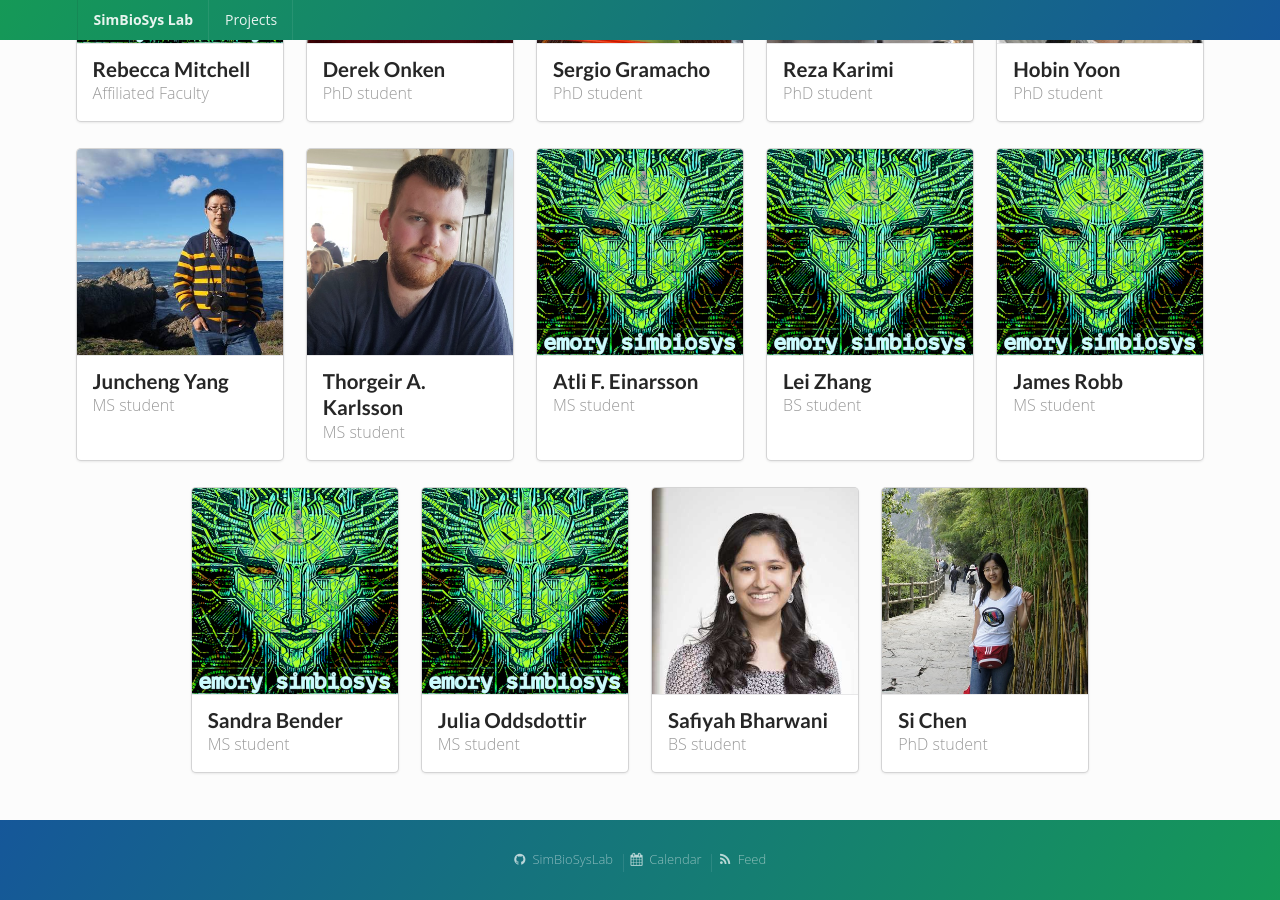
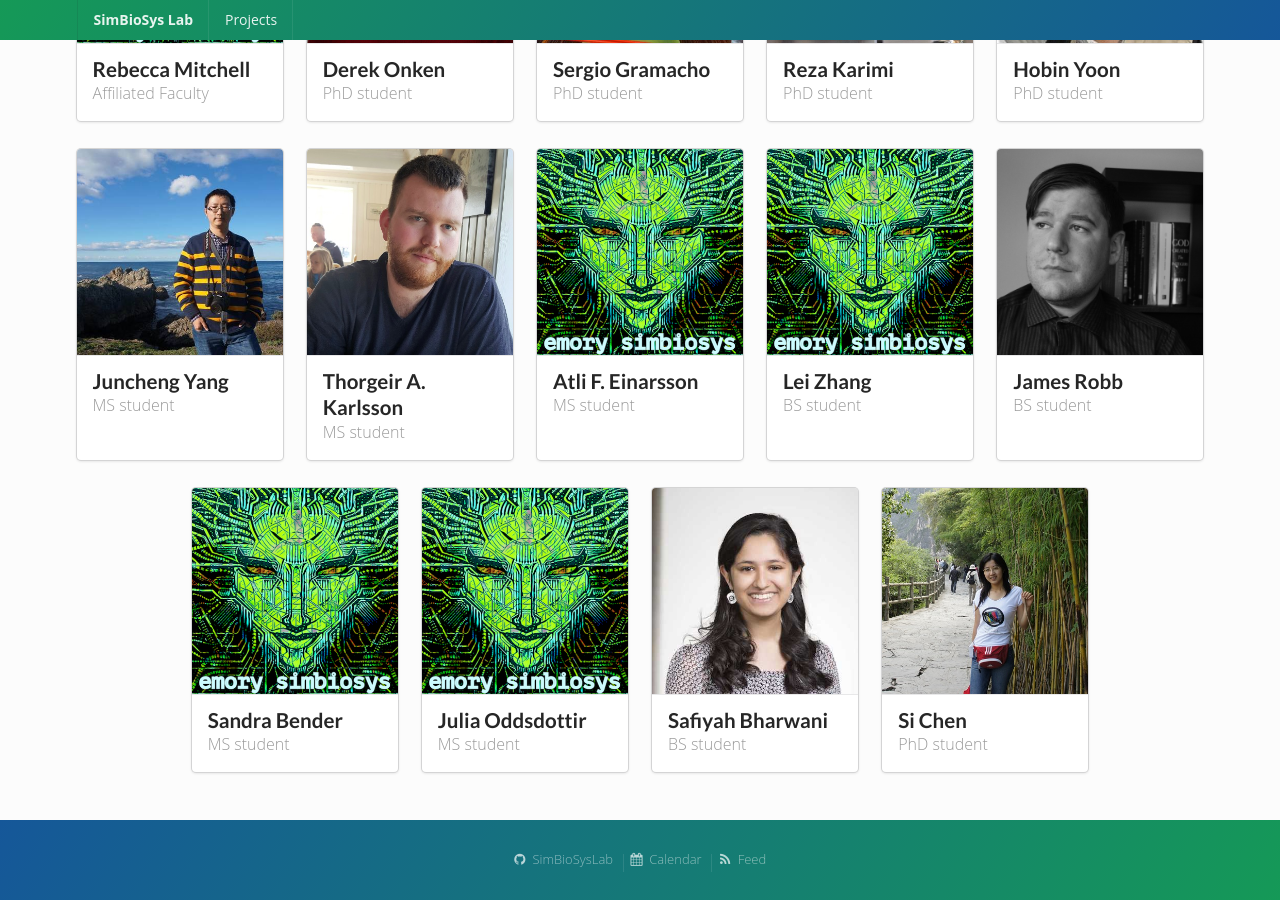
Before and after one commit to meditates/simbiosyslab.github.io, a Jekyll site: the page built from index.html, in a window 1280 px wide and 900 px high, scrolled down 820 px. Built offline with Jekyll 4.4.1, drawn with Linux system fonts in a browser that asks for light colours; nearby versions of some CDN libraries.

Commit message:
added jamesrobb

```diff
--- a/_config.yml
+++ b/_config.yml
@@ -87,9 +87,9 @@ members:
     photo: /resources/profiles/empty.png
     meta: BS student
   - name: James Robb
-    website: https://simbiosyslab.github.io
-    photo: /resources/profiles/empty.png
-    meta: MS student
+    website: http://www.jamesrobb.ca
+    photo: /resources/profiles/jamesrobb.png
+    meta: BS student
   - name: Sandra Bender
     website: https://simbiosyslab.github.io
     photo: /resources/profiles/empty.png
```
